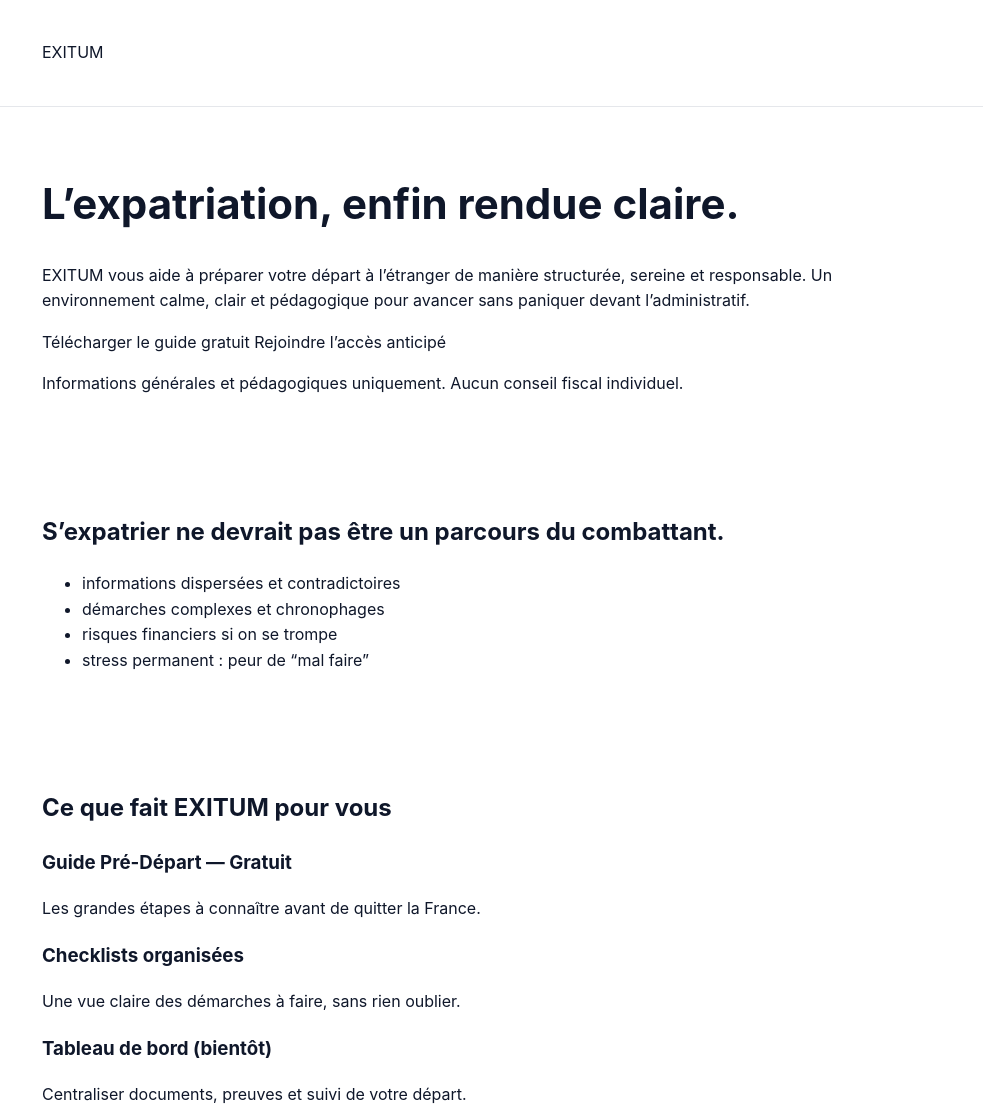
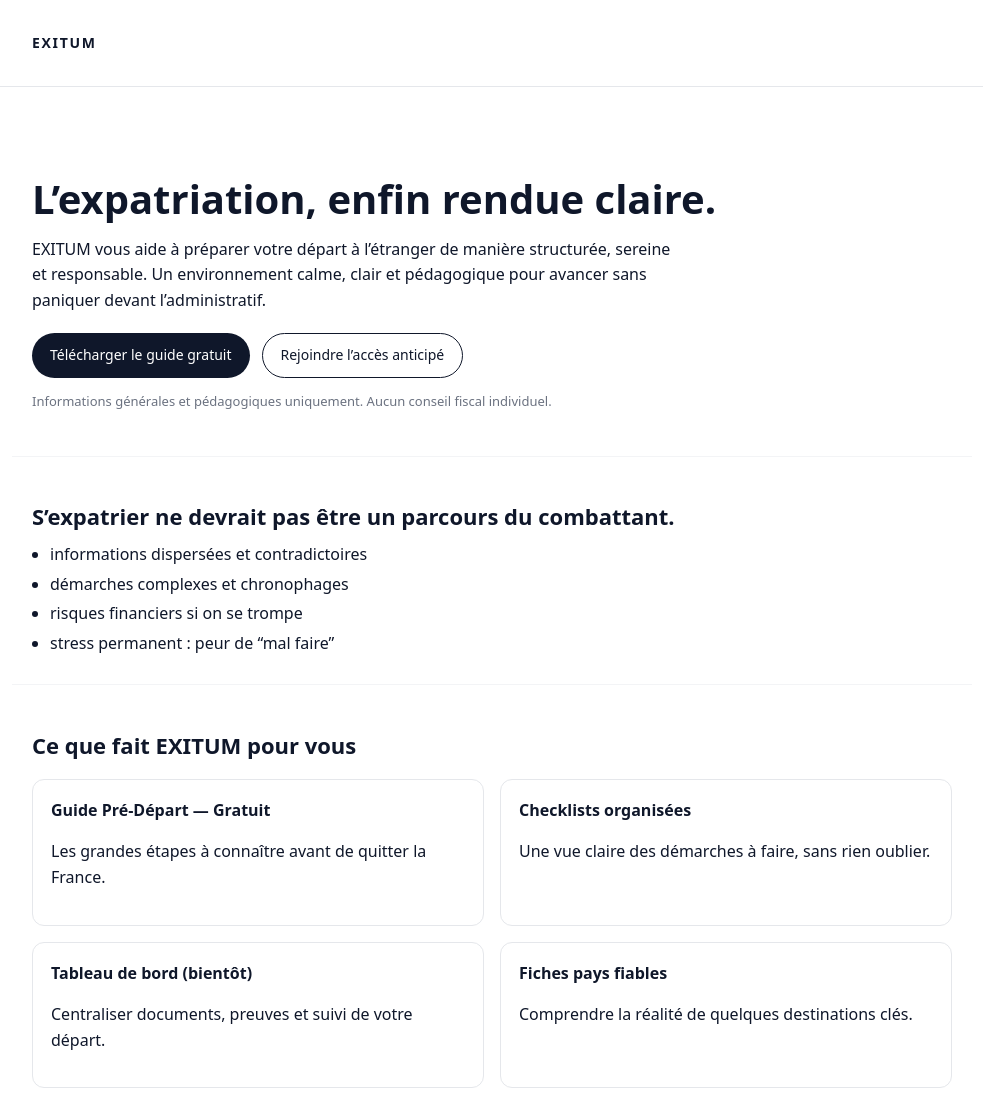
Before and after one commit to martintourbier007-lgtm/exitum, a plain HTML site: page index.html in a window 1280 px wide. Shown: the top 1115 px of the page, without its empty margins (148-1131 px from the left). Drawn offline with Linux system fonts and the light colour scheme.

Commit message:
Update style.css

```diff
--- a/style.css
+++ b/style.css
@@ -25,3 +25,172 @@ a {
   text-decoration: none;
   color: #0f172a;
 }
+/* Base */
+* {
+  box-sizing: border-box;
+}
+
+body {
+  margin: 0;
+  font-family: system-ui, -apple-system, BlinkMacSystemFont, "SF Pro Text",
+    "Segoe UI", sans-serif;
+  background: #ffffff;
+  color: #0f172a;
+  line-height: 1.6;
+}
+
+a {
+  text-decoration: none;
+}
+
+/* Layout */
+.container {
+  max-width: 960px;
+  margin: 0 auto;
+  padding: 32px 20px;
+}
+
+/* Header */
+header {
+  border-bottom: 1px solid #e5e7eb;
+}
+
+.nav {
+  display: flex;
+  align-items: center;
+  justify-content: space-between;
+}
+
+.logo {
+  font-weight: 600;
+  letter-spacing: 0.12em;
+  font-size: 14px;
+  text-transform: uppercase;
+}
+
+/* Hero */
+.hero {
+  padding-top: 56px;
+  padding-bottom: 24px;
+}
+
+.hero h1 {
+  font-size: 40px;
+  line-height: 1.1;
+  margin-bottom: 16px;
+}
+
+.hero p {
+  max-width: 640px;
+  margin-bottom: 20px;
+}
+
+/* Buttons */
+.cta {
+  display: flex;
+  flex-wrap: wrap;
+  gap: 12px;
+  margin-bottom: 12px;
+}
+
+.btn {
+  padding: 10px 18px;
+  border-radius: 999px;
+  font-size: 14px;
+  font-weight: 500;
+  display: inline-flex;
+  align-items: center;
+  justify-content: center;
+}
+
+.btn.primary {
+  background: #0f172a;
+  color: #ffffff;
+}
+
+.btn.secondary {
+  border: 1px solid #0f172a;
+  color: #0f172a;
+}
+
+.note {
+  font-size: 13px;
+  color: #6b7280;
+}
+
+/* Sections */
+.section {
+  padding-top: 24px;
+  padding-bottom: 24px;
+  border-top: 1px solid #f3f4f6;
+}
+
+.section h2 {
+  font-size: 22px;
+  margin-bottom: 8px;
+}
+
+.section ul {
+  padding-left: 18px;
+  margin: 8px 0 0;
+}
+
+.section li {
+  margin-bottom: 4px;
+}
+
+/* Cards grid */
+.grid {
+  display: grid;
+  gap: 16px;
+  grid-template-columns: repeat(2, minmax(0, 1fr));
+  margin-top: 16px;
+}
+
+.card {
+  border: 1px solid #e5e7eb;
+  border-radius: 12px;
+  padding: 18px;
+  background: #ffffff;
+}
+
+.card h3 {
+  margin: 0 0 6px;
+  font-size: 16px;
+}
+
+/* CTA block */
+.cta-block {
+  background: #f9fafb;
+  padding: 32px 0;
+  margin-top: 16px;
+}
+
+.cta-block h2 {
+  margin: 0 0 8px;
+}
+
+/* Footer */
+footer {
+  border-top: 1px solid #e5e7eb;
+  margin-top: 24px;
+}
+
+.footer-content {
+  text-align: center;
+}
+
+/* Responsive */
+@media (max-width: 640px) {
+  .hero h1 {
+    font-size: 30px;
+  }
+
+  .grid {
+    grid-template-columns: 1fr;
+  }
+
+  .container {
+    padding: 24px 16px;
+  }
+}
```
